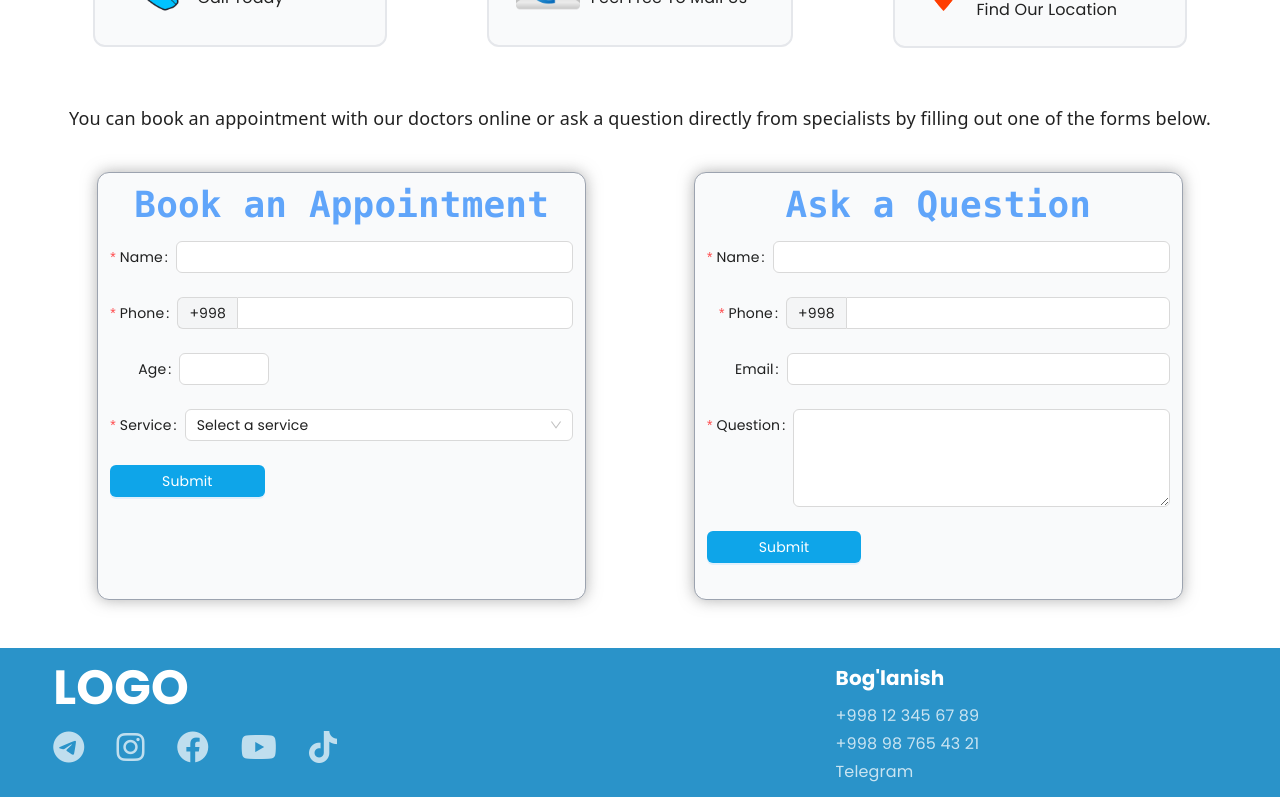
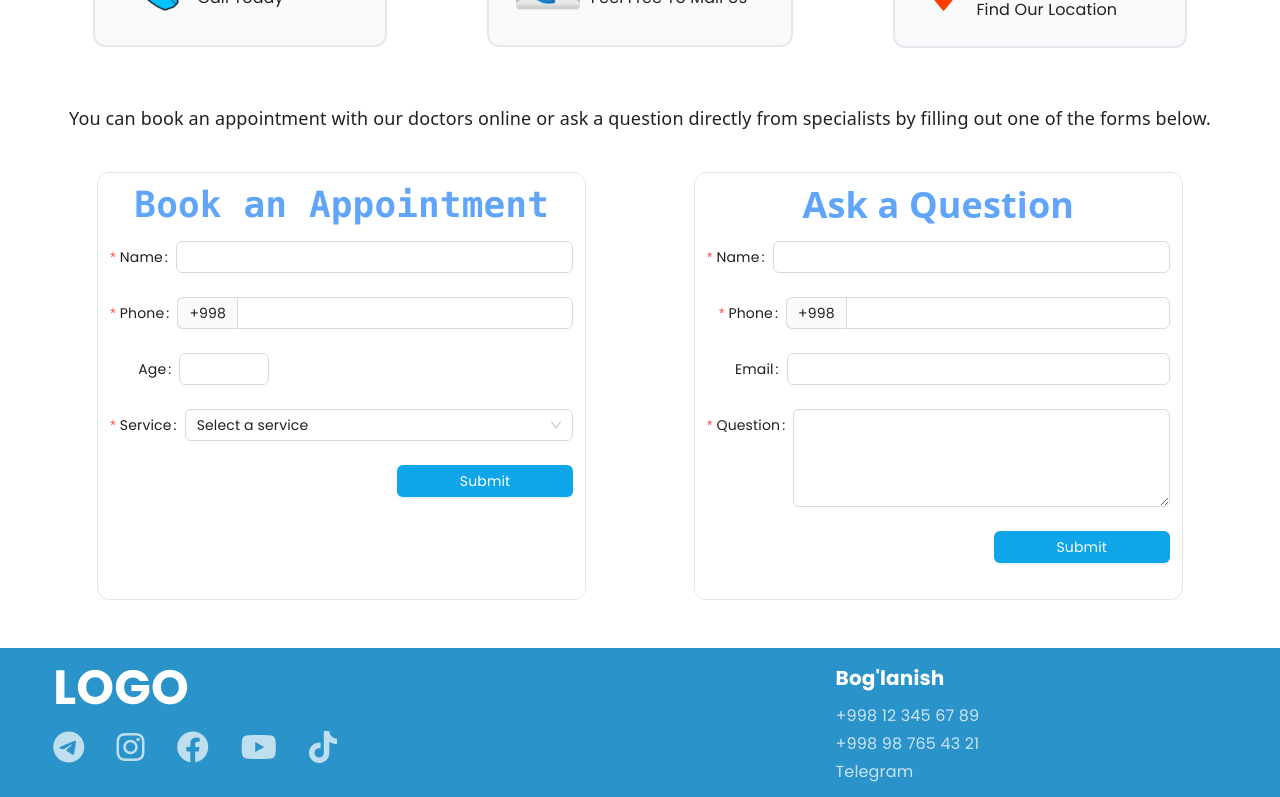
Before and after one commit to Abdulloh-Mamanazirov/hospital, a React (Vite) app: page /contact in a window 1280 px wide. Shown: the part 524-1321 px from the top of the page. Built offline with nearby package versions, Linux system fonts and the light colour scheme.

Commit message:
change: contact page

```diff
--- a/index.html
+++ b/index.html
@@ -4,11 +4,12 @@
     <meta charset="UTF-8" />
     <link rel="icon" type="image/svg+xml" href="/vite.svg" />
     <meta name="viewport" content="width=device-width, initial-scale=1.0" />
+    <meta name="google-site-verification" content="mMN0Ow-gccerhKdFEToTHTk7154fwJiYKJyIcYMiOp0" />
     <link rel="stylesheet" href="https://cdnjs.cloudflare.com/ajax/libs/font-awesome/6.3.0/css/all.min.css" integrity="sha512-SzlrxWUlpfuzQ+pcUCosxcglQRNAq/DZjVsC0lE40xsADsfeQoEypE+enwcOiGjk/bSuGGKHEyjSoQ1zVisanQ==" crossorigin="anonymous" referrerpolicy="no-referrer" />
     <link rel="preconnect" href="https://fonts.googleapis.com">
 <link rel="preconnect" href="https://fonts.gstatic.com" crossorigin>
 <link href="https://fonts.googleapis.com/css2?family=Poppins:wght@100;200;300;400;500;600;700;800;900&display=swap" rel="stylesheet">
-    <title>Vite + React</title>
+    <title>Hospital</title>
   </head>
   <body>
     <div id="root"></div>
--- a/src/Pages/Contact.jsx
+++ b/src/Pages/Contact.jsx
@@ -94,7 +94,7 @@ const Contact = () => {
           {/* Appointment form */}
           <Form
             id="appForm"
-            className="md:w-5/12 shadowing bg-gray-50 border border-gray-400 p-3 rounded-xl"
+            className="md:w-5/12 transition-all hover:shadow-2xl hover:bg-gray-50 border  p-3 rounded-xl"
             name="nest-messages"
             onFinish={onFinishAppointment}
             validateMessages={validateMessages}
@@ -149,10 +149,10 @@ const Contact = () => {
                 <Option value="fine">fine</Option>
               </Select>
             </Form.Item>
-            <Form.Item>
+            <Form.Item className=" flex justify-end">
               <Button
                 type="primary"
-                className="bg-sky-500 w-1/3"
+                className="bg-sky-500 w-44"
                 htmlType="submit"
               >
                 Submit
@@ -162,12 +162,12 @@ const Contact = () => {
 
           {/* Question form */}
           <Form
-            className="md:w-5/12 shadowing bg-gray-50  rounded-xl border border-gray-400 p-3"
+            className="md:w-5/12 transition-all hover:shadow-2xl hover:bg-gray-50  rounded-xl border  p-3"
             name="nest-messages"
             onFinish={onFinishQuestion}
             validateMessages={validateMessages}
           >
-            <h2 className="text-center text-blue-400 font-semibold font-mono text-4xl pb-4">
+            <h2 className="text-center text-blue-400 font-semibold font-sans text-4xl pb-4">
               Ask a Question
             </h2>
             <Form.Item
@@ -214,10 +214,10 @@ const Contact = () => {
             >
               <Input.TextArea rows={4} />
             </Form.Item>
-            <Form.Item>
+            <Form.Item className="flex justify-end">
               <Button
                 type="primary"
-                className="bg-sky-500 w-1/3"
+                className="bg-sky-500 w-44"
                 htmlType="submit"
               >
                 Submit
```
